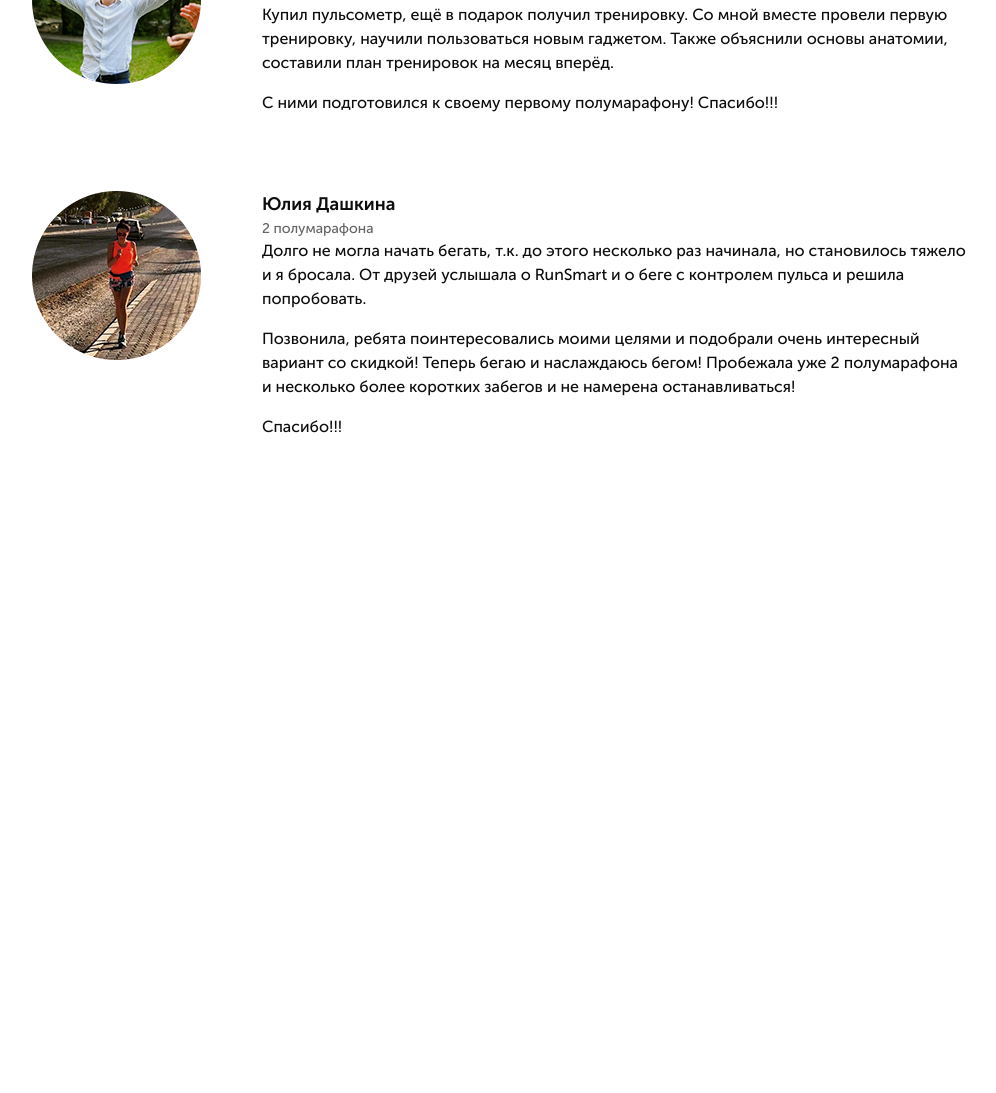
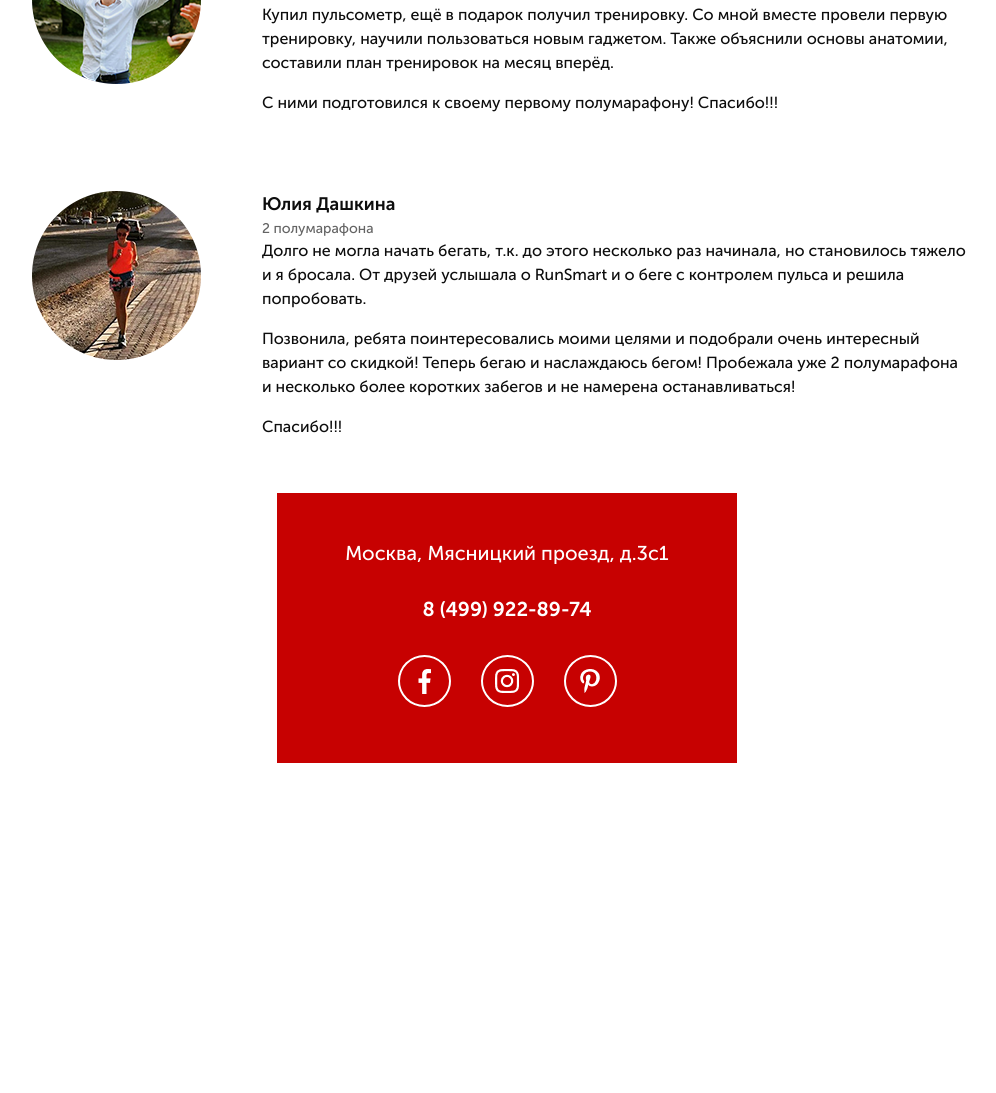
Before and after one commit to AlexiusMart/gulp-bem-project, a website: page src/index.html in a window 1280 px wide. Shown: the part 4140-5233 px from the top of the page, without its empty margins (133-1129 px from the left). Before the commit the page ends 4603 px from the top, so only its background shows below. Drawn offline with Linux system fonts and the light colour scheme.

Commit message:
complete footer

```diff
--- a/src/index.html
+++ b/src/index.html
@@ -434,6 +434,20 @@
         </div>
     </section>
 
+    <footer class="footer">
+        <div class="footer__map">
+            <script type="text/javascript" charset="utf-8" async src="https://api-maps.yandex.ru/services/constructor/1.0/js/?um=constructor%3Aed71dfba24f5f23e57f2dc4920dc2c6cdd7a6f6b8cf5c1f6eadfbcb2e6c10c14&amp;width=100%25&amp;height=630&amp;lang=ru_RU&amp;scroll=false"></script>
+            <div class="footer__contacts">
+                <adress class="footer__adress">Москва, Мясницкий проезд, д.3с1</adress>
+                <a href="tel:+74999228974" class="footer__tel">8 (499) 922-89-74</a>
+                <div class="footer__social">
+                    <a href="#" class="footer__social-item"><img src="icons/facebook.png" alt="facebook"></a>
+                    <a href="#" class="footer__social-item"><img src="icons/instagram.png" alt="instagram"></a>
+                    <a href="#" class="footer__social-item"><img src="icons/pinterest.png" alt="pinterest"></a>
+                </div>
+            </div>
+        </div>
+    </footer>
     <script src="js/tiny-slider.min.js"></script>
     <script src="js/script.js"></script>
 </body>
--- a/src/js/script.js
+++ b/src/js/script.js
@@ -1,5 +1,6 @@
 'use strict'
 
+//slide
 const slider = tns({
   container: '.carousel__inner',
   nav: false,
@@ -14,7 +15,7 @@ document.querySelector('.next').addEventListener('click', function () {
   slider.goTo('next');
 });
 
-
+// tabs
 const tabs = document.getElementsByClassName('catalog__tab');
 const sections = document.getElementsByClassName('catalog__content');
 
@@ -32,7 +33,7 @@ function tabClick(event) {
   sections[tabId - 1].classList.add('catalog__content_active');
 }
 
-
+// description product
 const links = document.getElementsByClassName('catalog-item__link');
 const productFronts = document.getElementsByClassName('catalog-item__front-product');
 const productBacks = document.getElementsByClassName('catalog-item__back-product');
@@ -42,7 +43,7 @@ const productBacks = document.getElementsByClassName('catalog-item__back-product
 function tabClickLink(event, i) {
   event.preventDefault();
 
-  productFronts[i - 1].classList.toggle('catalog-item__front-product_active');
-  productBacks[i - 1].classList.toggle('catalog-item__back-product_active');
+  productFronts[i].classList.toggle('catalog-item__front-product_active');
+  productBacks[i].classList.toggle('catalog-item__back-product_active');
 
 }
--- /dev/null
+++ b/src/sass/block/_footer.sass
@@ -0,0 +1,47 @@
+.footer
+    min-height: 630px
+    padding-top: 30px
+    &__map
+        position: relative
+    &__contacts
+        position: absolute
+        top: 0
+        left: 50%
+        transform: translateX(-50%)
+        width: 460px
+        height: 270px
+        background: #C70101
+        padding: 50px
+    &__adress
+        display: block
+        font-weight: 500
+        font-size: 20px
+        line-height: 20px
+        text-align: center
+        color: #FFFFFF
+    &__tel
+        margin-top: 36px
+        display: block
+        font-weight: 700
+        font-size: 20px
+        line-height: 20px
+        text-align: center
+        color: #FFFFFF
+        text-decoration: none
+        &:hover
+            color: #FFFFFF
+            text-decoration: underline
+    &__social
+        display: flex
+        justify-content: center
+        margin-top: 36px
+    &__social-item
+        display: flex
+        justify-content: center
+        align-items: center
+        width: 53px
+        height: 52px
+        border: 2px solid #FFFFFF
+        border-radius: 50%
+        margin: 0 15px
+        img
--- a/src/sass/style.sass
+++ b/src/sass/style.sass
@@ -18,5 +18,6 @@
 @import block/carousel
 @import block/catalog
 @import block/reviews
+@import block/footer
 
 @import block/media
```
Also changed, not shown: src/css/style.min.css, src/icons/facebook.png (added), src/icons/instagram.png (added), src/icons/pinterest.png (added).
